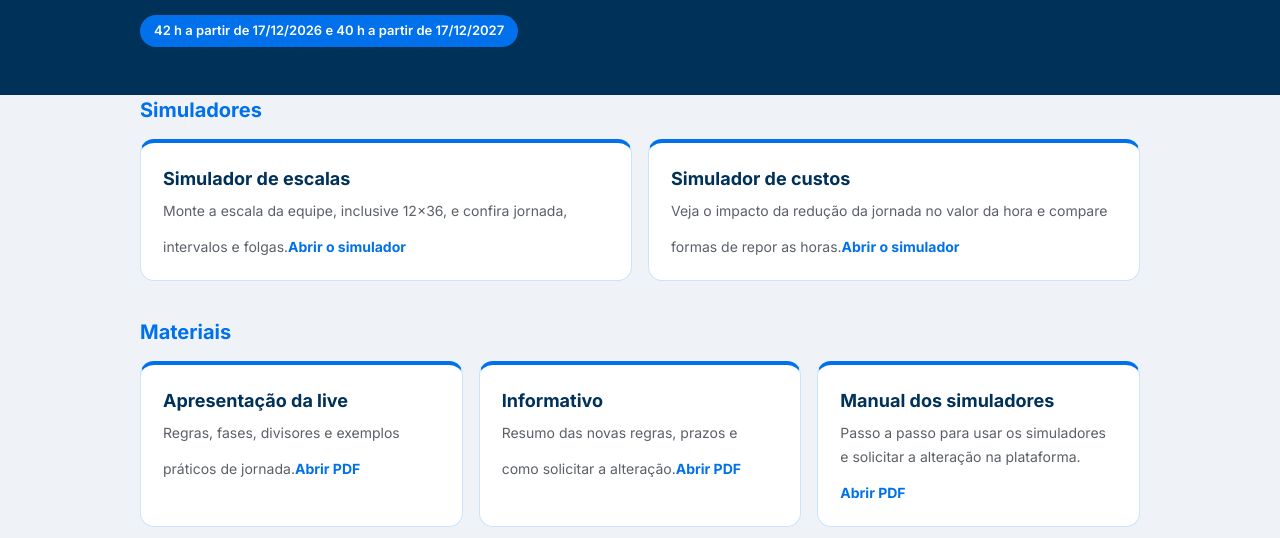
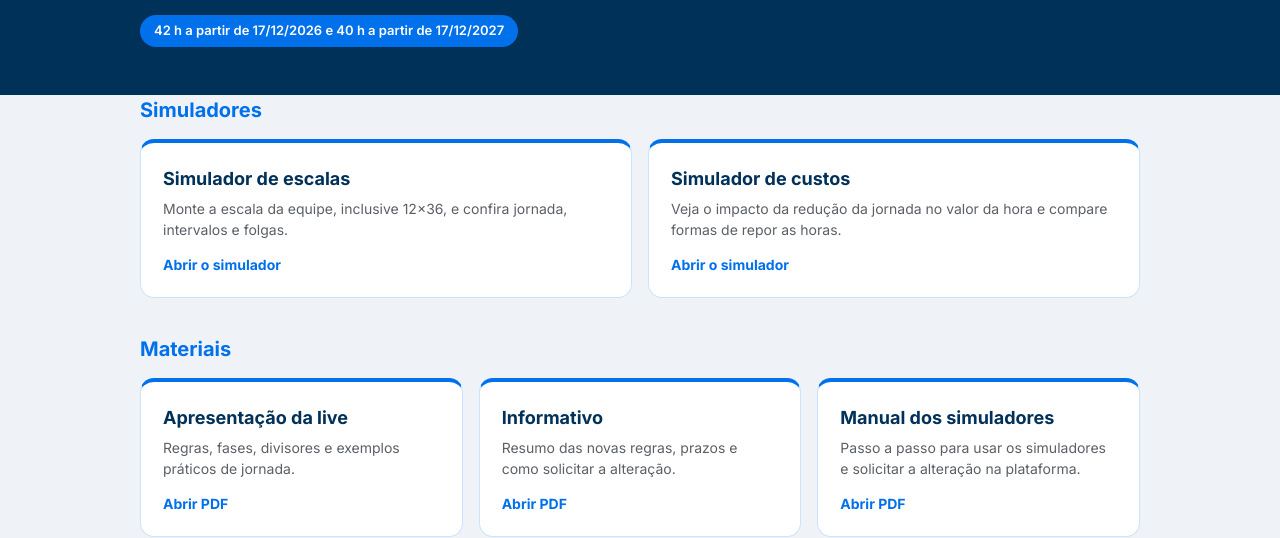
Before and after one commit to emanuellequaiatto-wq/Fim-da-escala-6x1, a plain HTML site: page index.html in a window 1280 px wide. Shown: the part 262-800 px from the top of the page. Drawn offline with Linux system fonts and the light colour scheme.

Commit message:
Add files via upload

```diff
--- a/index.html
+++ b/index.html
@@ -25,8 +25,8 @@ h2{color:var(--accent);font-size:20px;margin:0 0 14px}
 a.card{display:block;text-decoration:none;color:var(--ink);background:var(--surface);border:1px solid var(--line);border-top:4px solid #0171EB;border-radius:14px;padding:22px}
 a.card:hover{border-color:var(--accent)}
 a.card b{display:block;color:var(--title);font-size:18px;margin-bottom:6px}
-a.card span{color:var(--soft);font-size:14px}
-a.card em{display:inline-block;margin-top:14px;font-style:normal;font-weight:700;color:var(--accent);font-size:14px}
+a.card span{display:block;color:var(--soft);font-size:14px}
+a.card em{display:block;margin-top:14px;font-style:normal;font-weight:700;color:var(--accent);font-size:14px}
 .note{background:var(--surface);border:1px solid var(--line);border-left:4px solid #0171EB;border-radius:10px;padding:16px 18px;font-size:14px}
 footer{background:#1C232D;color:#EFF3F8;font-size:12px;padding:20px 0}
 footer p{margin:0 0 4px;opacity:.85}
@@ -49,7 +49,7 @@ footer p{margin:0 0 4px;opacity:.85}
   </div>
   <h2>Materiais</h2>
   <div class="grid">
-    <a class="card" href="apresentacao-fim-escala-6x1.pdf"><b>Apresentação da live</b><span>Regras, fases, divisores e exemplos práticos de jornada.</span><em>Abrir PDF</em></a>
+    <a class="card" href="apresentacao-fim-escala-6x1.pdf.pdf"><b>Apresentação da live</b><span>Regras, fases, divisores e exemplos práticos de jornada.</span><em>Abrir PDF</em></a>
     <a class="card" href="informativo-fim-escala-6x1.pdf"><b>Informativo</b><span>Resumo das novas regras, prazos e como solicitar a alteração.</span><em>Abrir PDF</em></a>
     <a class="card" href="manual-dos-simuladores.pdf"><b>Manual dos simuladores</b><span>Passo a passo para usar os simuladores e solicitar a alteração na plataforma.</span><em>Abrir PDF</em></a>
     <a class="card" href="guia-de-contratacao.pdf"><b>Guia de contratação</b><span>Etapas para contratar melhor, já com as novas regras de jornada.</span><em>Abrir PDF</em></a>
```
